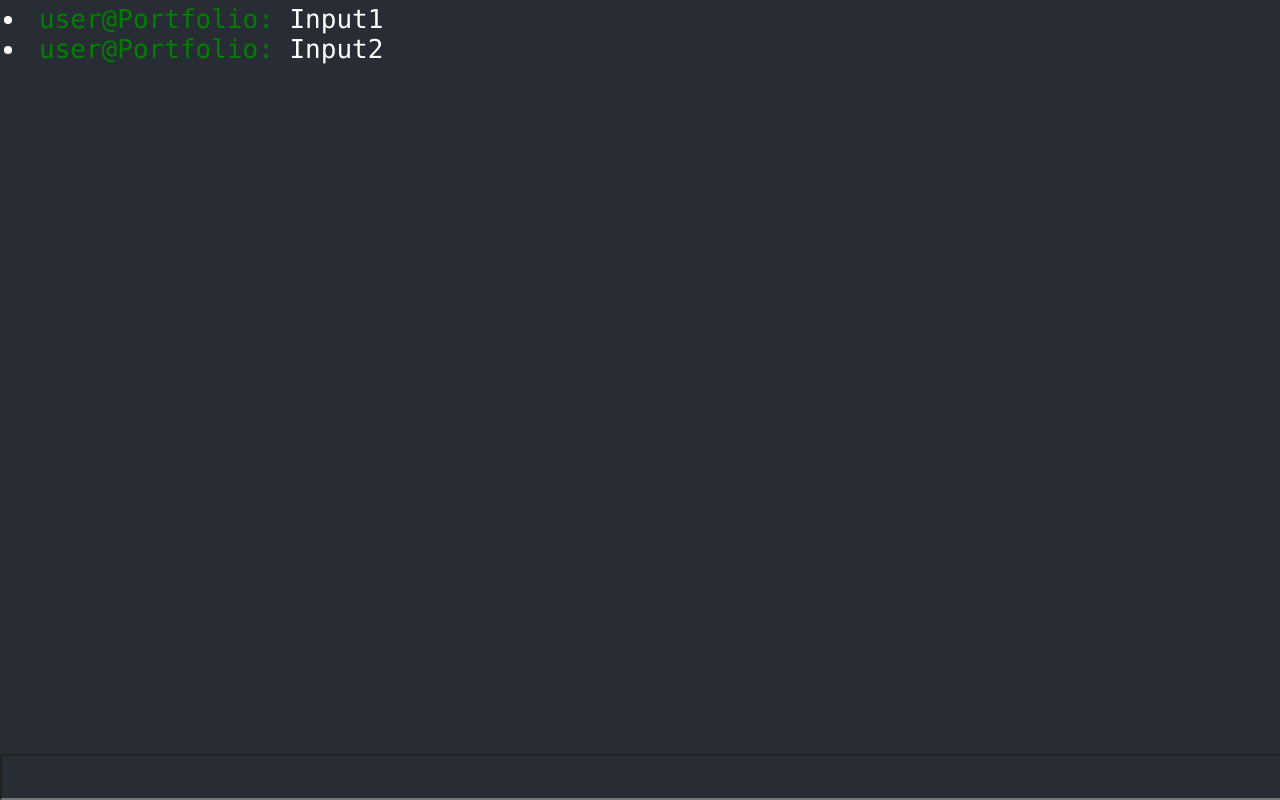
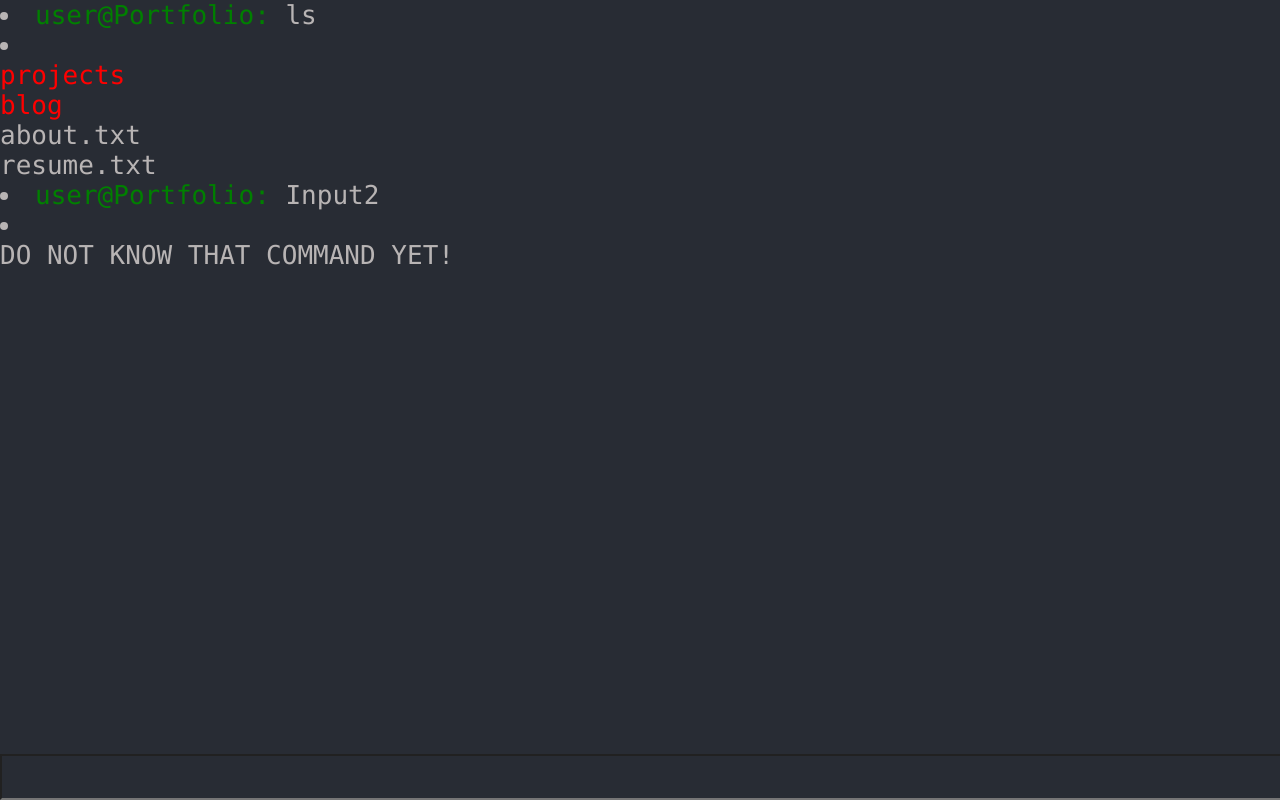
Before and after one commit to EdinCitaku/react-terminal, a React (Create React App) app: page / in a window 1280 px wide. Built offline with nearby package versions, Linux system fonts and the light colour scheme.

Commit message:
Added first commands

```diff
--- a/src/App.css
+++ b/src/App.css
@@ -42,3 +42,11 @@ input[type="text"] {
 .user {
     color: green
 }
+
+.folderview {
+    color: red
+}
+
+.help {
+    margin-left: 40px;
+}
--- a/src/App.tsx
+++ b/src/App.tsx
@@ -1,6 +1,7 @@
 import React, {Component} from 'react';
-import {Output} from './Terminal-Output/Output'
+import {Output, OutputTerminal} from './Terminal-Output/Output'
 import './App.css';
+
 
 
 
@@ -9,7 +10,8 @@ export class App extends Component<{},{inputList:string[], value:string}>{
   constructor(props:any)
   {
     super(props);
-    this.state = {inputList:["Input1", "Input2"],value:"" };
+    this.state = {inputList:["ls", "Input2"],value:""};
+
   }
 
 
@@ -35,9 +37,9 @@ export class App extends Component<{},{inputList:string[], value:string}>{
   render() {
     return (
           <div className="App-body">
-                    {Output(this.state.inputList)}
+        <div className="fill-space">
+        {OutputTerminal(this.state.inputList)}
 
-        <div className="fill-space">
         </div>
         <footer>
         <input  onChange={this.updateInput} onKeyDown={this.onEnterPress} type="text" value={this.state.value} ></input>
--- a/src/Terminal-Output/Output.tsx
+++ b/src/Terminal-Output/Output.tsx
@@ -1,8 +1,58 @@
 import '../App.css';
-import React from 'react';
+import React, { Component } from 'react';
 
 export function Output(l: string[]){
     const items = l.map(item => <li><span className="user">user@Portfolio: </span><span className="input">{item}</span></li>)
     return <div className="output"> {items}
     </div>;
 }
+
+
+//We implement the folder structure as a simple dictionary!
+var folders :{[id:string]: string[];} = {
+    "": ["projects","blog","about.txt", "resume.txt"],
+    "projects":[],
+    "blog":[]
+}
+
+const help = <div>
+    <li>Portfolio site of Edin Citaku, navigate with these commands:</li>
+    <li className="help">    ls : displays the files in the current directory </li>
+    <li className="help">     cd [FOLDERNAME] : moves the current directory to the folder specified</li>
+    <li className="help">    cat [FILENAME] : outputs the content of the specified file </li>
+</div>
+
+export function executeCommand(input:string, currentFolder:string){
+        //Depending on our currentFolder and our input we
+        if(input == "ls"){
+
+            const folderlist = folders[currentFolder].map(item => {
+
+                if(item.substr(item.length-3)=="txt"){
+                    return <div>{item}</div>
+                }
+                return <div className="folderview">{item}</div>
+        })
+        return <div>{folderlist}</div>
+
+    }
+    if(input == "help")
+    {
+        return help
+    }
+
+
+        return <div>DO NOT KNOW THAT COMMAND YET!</div>
+    }
+
+    export function OutputTerminal(inputList:string[]){
+
+    const items = inputList.map(item => {
+        return <div>
+    <li><span className="user">user@Portfolio: </span><span className="input">{item}</span></li>
+    <li>{executeCommand(item,"")}</li>
+    </div>
+})
+        return <div>{items}</div>
+
+    }
```
Also changed, not shown: src/Terminal-Output/about.tsx (added).
